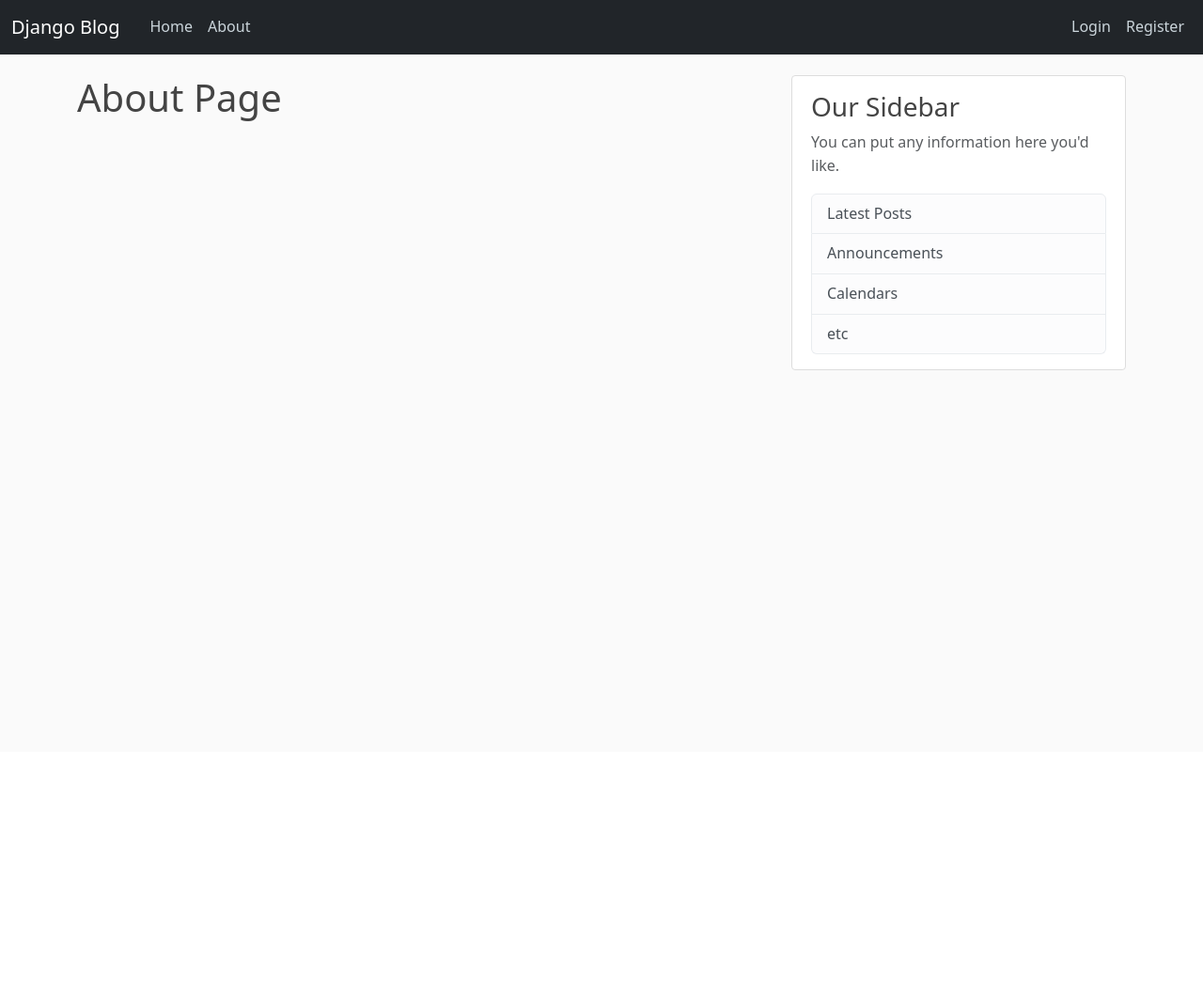
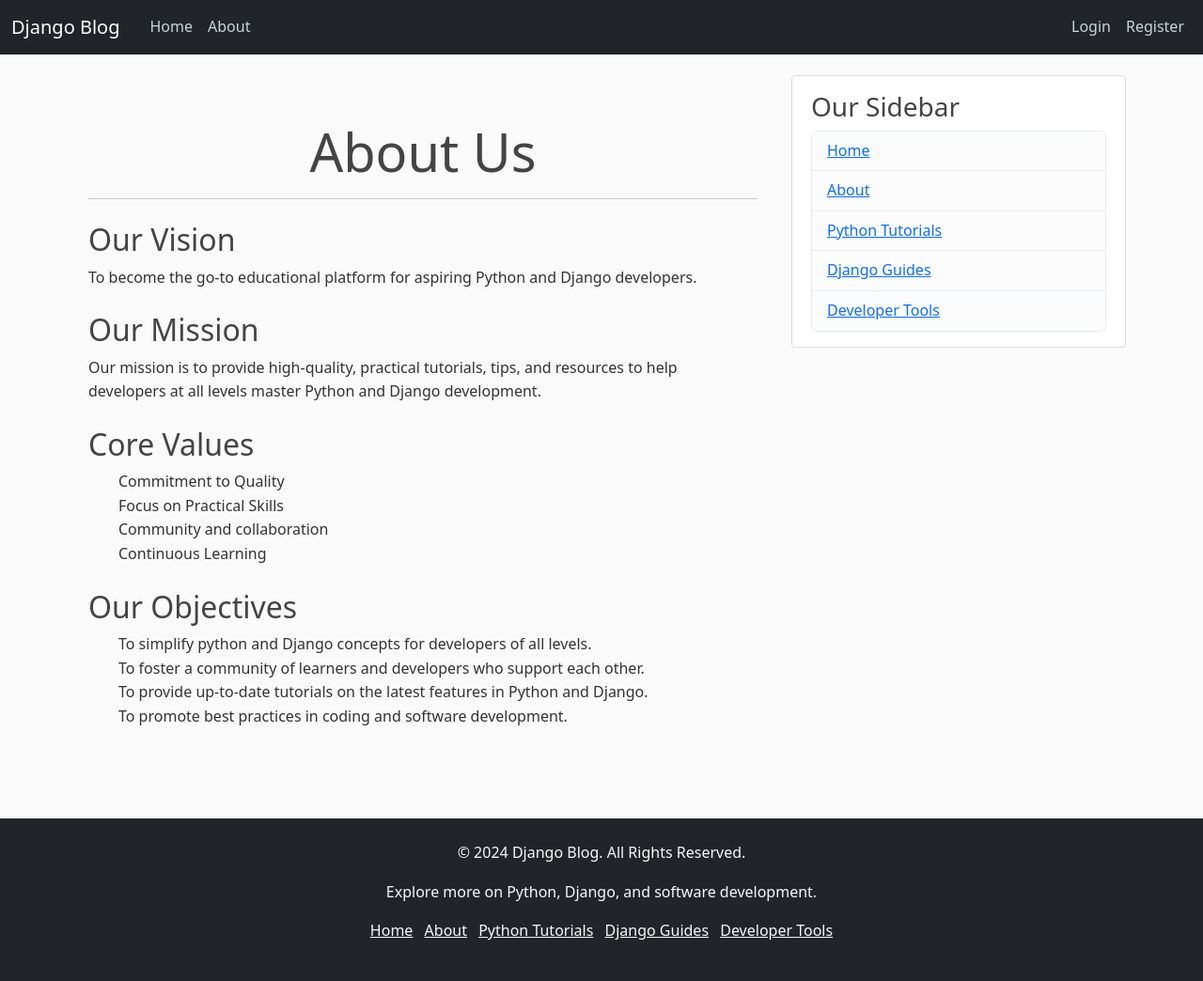
Before and after one commit to jofawebdev/Blogging_platform, a Django app: page /about/ in a window 1280 px wide. Shown: the whole page at 94% size. Before the commit the page ends 394 px from the top, so only its background shows below. Run offline with Django 5.2, Linux system fonts and the light colour scheme; some libraries are stand-ins or nearby versions.

Commit message:
Added new navigation links to my blog sidebar

```diff
--- a/django_project/blog/admin.py
+++ b/django_project/blog/admin.py
@@ -1,4 +1,7 @@
 from django.contrib import admin
-from .models import Post
+from .models import Post, PythonTutorial, DjangoGuide, DeveloperTool
 
 admin.site.register(Post)
+admin.site.register(PythonTutorial)
+admin.site.register(DjangoGuide)
+admin.site.register(DeveloperTool)
--- a/django_project/blog/templates/blog/about.html
+++ b/django_project/blog/templates/blog/about.html
@@ -1,4 +1,45 @@
 {% extends "blog/base.html" %}
 {% block content %}
-    <h1>About Page</h1>
+    <div class="container my-5">
+        <h1 class="display-4 text-center">{{ title }}</h1>
+        <hr>
+
+
+        <!-- Vision Section -->
+        <section class="my-4">
+            <h2>Our Vision</h2>
+            <p>{{ vision }}</p>
+        </section>
+
+
+        <!-- Mission Section -->
+        <section class="my-4">
+            <h2>Our Mission</h2>
+            <p>{{ mission }}</p>
+        </section>
+
+
+        <!-- Core Values Section -->
+        <section class="my-4">
+            <h2>Core Values</h2>
+            <ul>
+                {% for value in core_values %}
+                    <li>{{ value }}</li>
+                {% endfor %}
+            </ul>
+        </section>
+
+
+
+        <!-- Objectives Section -->
+        <section class="my-4">
+            <h2>Our Objectives</h2>
+            <ul>
+                {% for objective in objectives %}
+                    <li>{{ objective }}</li>
+                {% endfor %}
+            </ul>
+        </section>
+
+    </div>
 {% endblock content %}
--- a/django_project/blog/templates/blog/base.html
+++ b/django_project/blog/templates/blog/base.html
@@ -63,6 +63,7 @@
             </nav>
         </header>
 
+        <!-- Main Content and Sidebar -->
         <main class="container">
             <div class="row">
                 <div class="col-md-8">
@@ -78,17 +79,48 @@
                 <aside class="col-md-4" aria-labelledby="sidebar-heading">
                     <div class="content-section">
                         <h3 id="sidebar-heading">Our Sidebar</h3>
-                        <p class="text-muted">You can put any information here you'd like.</p>
                         <ul class="list-group">
-                            <li class="list-group-item list-group-item-light">Latest Posts</li>
-                            <li class="list-group-item list-group-item-light">Announcements</li>
-                            <li class="list-group-item list-group-item-light">Calendars</li>
-                            <li class="list-group-item list-group-item-light">etc</li>
+                            <li class="list-group-item list-group-item-light">
+                                <a href="{% url 'blog-home' %}">Home</a>
+                            </li>
+                            <li class="list-group-item list-group-item-light">
+                                <a href="{% url 'blog-about' %}">About</a>
+                            </li>
+                            <li class="list-group-item list-group-item-light">
+                                <a href="{% url 'python-tutorials' %}">Python Tutorials</a>
+                            </li>
+                            <li class="list-group-item list-group-item-light">
+                                <a href="{% url 'django-guides' %}">Django Guides</a>
+                            </li>
+                            <li class="list-group-item list-group-item-light">
+                                <a href="{% url 'developer-tools' %}">Developer Tools</a>
+                            </li>
+                            {% if user.is_authenticated %}
+                                <li class="list-group-item list-group-item-light">
+                                    <a href="{% url 'user-posts' username=user.username %}">My Posts</a>
+                                </li>
+                            {% endif %}
                         </ul>
                     </div>
                 </aside>
             </div>
         </main>
+
+
+        <!-- Footer Section -->
+        <footer class="bg-dark text-light mt-5 py-4">
+            <div class="container text-center">
+                <p>&copy; {% now "Y" %} Django Blog. All Rights Reserved.</p>
+                <p>Explore more on Python, Django, and software development.</p>
+                <ul class="list-inline">
+                    <li class="list-inline-item"><a href="{% url 'blog-home' %}" class="text-light">Home</a></li>
+                    <li class="list-inline-item"><a href="{% url 'blog-about' %}" class="text-light">About</a></li>
+                    <li class="list-inline-item"><a href="{% url 'python-tutorials' %}" class="text-light">Python Tutorials</a></li>
+                    <li class="list-inline-item"><a href="{% url 'django-guides' %}" class="text-light">Django Guides</a></li>
+                    <li class="list-inline-item"><a href="{% url 'developer-tools' %}" class="text-light">Developer Tools</a></li>
+                </ul>
+            </div>
+        </footer>
 
         <!-- Optional JavaScript -->
         <script src="https://code.jquery.com/jquery-3.2.1.slim.min.js" integrity="sha384-KJ3o2DKtIkvYIK3UENzmM7KCkRr/rE9/Qpg6aAZGJwFDMVNA/GpGFF93hXpG5KkN" crossorigin="anonymous"></script>
--- a/django_project/blog/urls.py
+++ b/django_project/blog/urls.py
@@ -10,4 +10,7 @@ urlpatterns = [
     path('post/<int:pk>/update/', PostUpdateView.as_view(), name='post-update'),
     path('post/<int:pk>/delete/', PostDeleteView.as_view(), name='post-delete'),
     path('about/', views.about, name='blog-about'),
+    path('python-tutorials/', views.python_tutorials, name='python-tutorials'),
+    path('django-guides/', views.django_guides, name='django-guides'),
+    path('developer-tools/', views.developer_tools, name='developer-tools'),
 ]
--- a/django_project/blog/views.py
+++ b/django_project/blog/views.py
@@ -2,7 +2,7 @@ from django.shortcuts import render, get_object_or_404
 from django.contrib.auth.mixins import LoginRequiredMixin, UserPassesTestMixin
 from django.contrib.auth.models import User
 from django.views.generic import ListView, DetailView, CreateView, UpdateView, DeleteView
-from .models import Post
+from .models import Post, PythonTutorial, DjangoGuide, DeveloperTool
 
 
 def home(request):
@@ -74,5 +74,57 @@ class PostDeleteView(LoginRequiredMixin, UserPassesTestMixin, DeleteView):
         return False
 
 
+
+# About page view
 def about(request):
-    return render(request, 'blog/about.html', {'title': 'About'})
+    context = {
+        'title': 'About Us',
+        'vision': 'To become the go-to educational platform for aspiring Python and Django developers.',
+        'mission': 'Our mission is to provide high-quality, practical tutorials, tips, and resources to help developers at all levels master Python and Django development.',
+        'core_values': [
+            'Commitment to Quality',
+            'Focus on Practical Skills',
+            'Community and collaboration',
+            'Continuous Learning',
+        ],
+        'objectives': [
+            'To simplify python and Django concepts for developers of all levels.',
+            'To foster a community of learners and developers who support each other.',
+            'To provide up-to-date tutorials on the latest features in Python and Django.',
+            'To promote best practices in coding and software development.'
+        ]
+    }
+    return render(request, 'blog/about.html', context)
+
+
+
+# View for Python Tutorials
+def python_tutorials(request):
+    tutorials = PythonTutorial.objects.all()
+    context = {
+        'title': 'Python Tutorials',
+        'tutorials': tutorials
+    }
+    return render(request, 'blog/python_tutorials.html', context)
+
+
+
+# View for Django Guides
+def django_guides(request):
+    guides = DjangoGuide.objects.all()
+    context = {
+        'title': 'Django Guides',
+        'guides': guides
+    }
+    return render(request, 'blog/django_guides.html', context)
+
+
+
+# View for Developer Tools
+def developer_tools(request):
+    tools = DeveloperTool.objects.all()
+    context = {
+        'title': 'Developer Tools',
+        'tools': tools
+    }
+    return render(request, 'blog/developer_tools.html', context)
```
Also changed, not shown: django_project/blog/models.py (+47 -0 lines), django_project/blog/templates/blog/developer_tools.html (added, +14 -0 lines), django_project/blog/templates/blog/django_guides.html (added, +14 -0 lines), django_project/blog/templates/blog/python_tutorials.html (added, +14 -0 lines), django_project/blog/migrations/0002_developertool_djangoguide_pythontutorial.py (added), django_project/blog/migrations/0003_alter_developertool_options_and_more.py (added), django_project/db.sqlite3.
